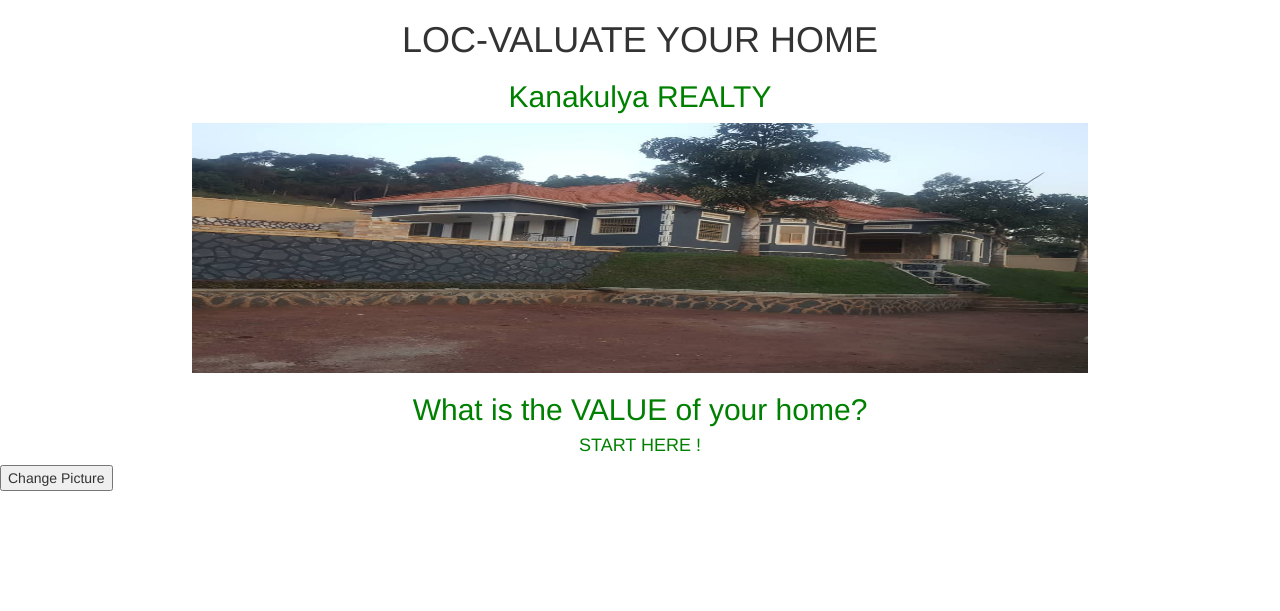
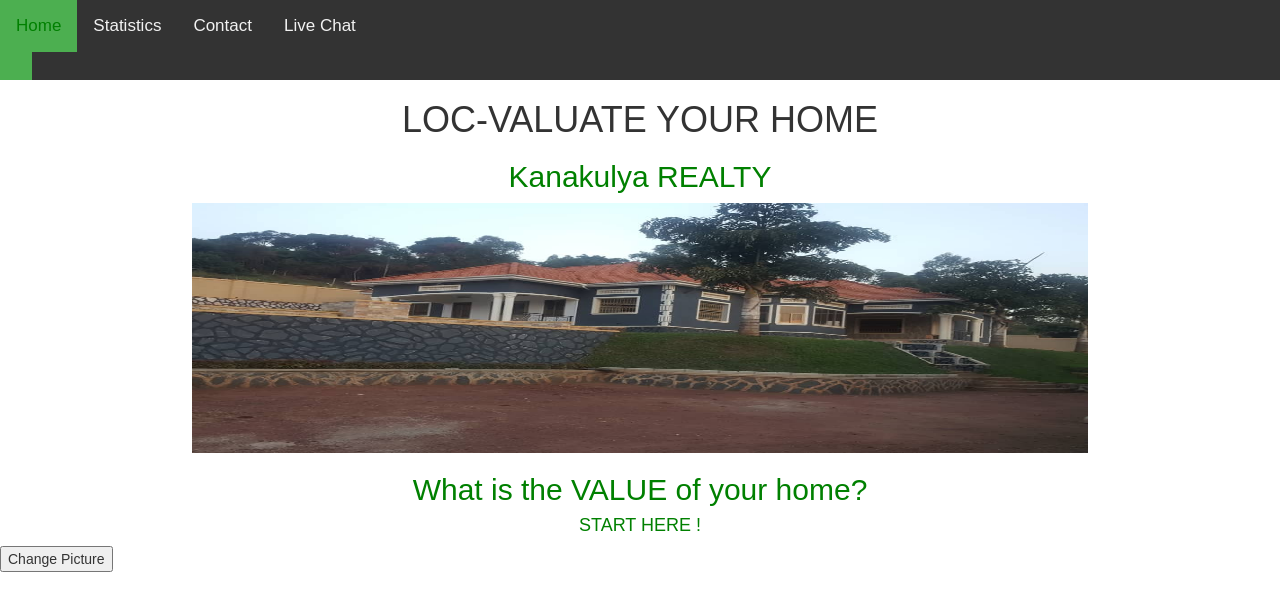
Before and after one commit to Claire56/House_value_estimate, a Flask app: page / in a window 1280 px wide. Shown: the top 611 px of the page. Run offline with Flask 2, Linux system fonts and the light colour scheme; parts of the project's set-up code (start-up, migrations or seed data) failed here and were passed over; some libraries are stand-ins or nearby versions.

Commit message:
added navigation bar,live chat,and empty stat page, and contacts

```diff
--- a/server.py
+++ b/server.py
@@ -33,12 +33,6 @@ def home_info():
 
 	return render_template('home_info.html', features=features, values=values)
 
-
-
-
-@app.route('/locaton_value')
-def loc_value():
-	pass
 
 
 
@@ -79,6 +73,16 @@ def get_value():
 
 
 
+@app.route('/statistics')
+def show_stats():
+	#do some coding here to produce the graphs
+	return render_template('statistics.html')
+
+
+@app.route('/chat')
+def loc_value():
+	pass
+
 
 if __name__== "__main__":
 
--- a/static/styles.css
+++ b/static/styles.css
@@ -20,6 +20,35 @@
  	text-align: center;
  }
 
+body {
+  margin: 0;
+  font-family: Arial, Helvetica, sans-serif;
+}
 
+/* Add a black background color to the top navigation */
+.topnav {
+  background-color: #333;
+  overflow: hidden;
+}
 
- /*2007.0,1.0,2.0,2.0,0.0,1311.0,1694.0,206.0,0.0,1.0,0.0,1.0,1.0,10748.0,311217.0,0.0,1.0,0.0,0.0,0.0,0.0,0.0,1.0*/
+/* Style the links inside the navigation bar */
+.topnav a {
+  float: left;
+  color: #f2f2f2;
+  text-align: center;
+  padding: 14px 16px;
+  text-decoration: none;
+  font-size: 17px;
+}
+
+/* Change the color of links on hover */
+.topnav a:hover {
+  background-color: #ddd;
+  color: black;
+}
+
+/* Add a color to the active/current link */
+.topnav a.active {
+  background-color: #4CAF50;
+  color: green;
+}0.0,1311.0,1694.0,206.0,0.0,1.0,0.0,1.0,1.0,10748.0,311217.0,0.0,1.0,0.0,0.0,0.0,0.0,0.0,1.0*/
--- a/templates/base.html
+++ b/templates/base.html
@@ -16,6 +16,7 @@
   <script src="https://cdnjs.cloudflare.com/ajax/libs/Chart.js/2.2.1/Chart.js"></script>
 
 
+
     {% block head %}
 
     <title> Housing App </title>
@@ -25,8 +26,28 @@
 
 
 </head>
+<!--Start of Tawk.to Script-->
+<script type="text/javascript">
+var Tawk_API=Tawk_API||{}, Tawk_LoadStart=new Date();
+(function(){
+var s1=document.createElement("script"),s0=document.getElementsByTagName("script")[0];
+s1.async=true;
+s1.src='https://embed.tawk.to/5c6f3fda3341d22d9ce5819e/default';
+s1.charset='UTF-8';
+s1.setAttribute('crossorigin','*');
+s0.parentNode.insertBefore(s1,s0);
+})();
+</script>
+<!--End of Tawk.to Script-->
+<body>
+<div class="topnav">
+  <a class="active" href="/">Home</a>
+  <a href="/statistics">Statistics </a>
+  <a href="#contact">Contact</a>
+  <a href="#chat">Live Chat </a>
 
-<body>
+</div>
+
 
 	{% block content %}
 	<header style="color: green"> House for cash </header>
--- a/templates/homepage.html
+++ b/templates/homepage.html
@@ -12,6 +12,15 @@
 
 
 {% block content %}
+<div class="topnav">
+  <a class="active" href="#home"></a>
+  <a href="/statistics"></a>
+  <a href="#contact"></a>
+  <a href="#chat"> </a>
+
+</div>
+
+
 <h1 class="c1"> LOC-VALUATE YOUR HOME </h1>
 <h2 style="color: green" class="c1">Kanakulya REALTY </h2>
 
```
Also changed, not shown: templates/statistics.html (added, +24 -0 lines).
